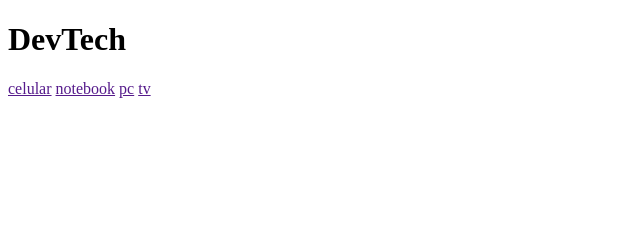
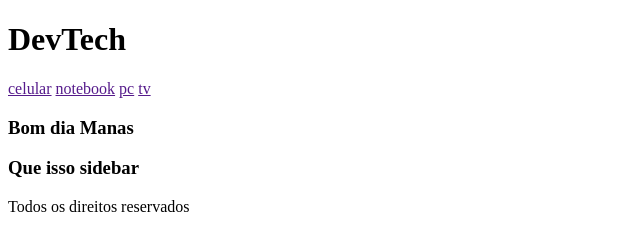
Before and after one commit to bialeca/meu1site, a plain HTML site: page index.html in a window 1280 px wide. Shown: the whole page, without its empty margins (0-640 px from the left). Drawn offline with Linux system fonts and the light colour scheme.

Commit message:
Add files via upload

```diff
--- a/estilo.css
+++ b/estilo.css
@@ -34,3 +34,25 @@ li a:hover {
 						 color:#f7b600;
 						 background:#fff;
 						}
+								section{
+								width: 920px;
+								margin: 0 auto;
+								}
+									#post{
+									width: 660px;
+									float: left;
+									text-align:center;
+									border: solid 5px #4e4e4e;
+									}
+									#sidebar{
+									width: 240px;
+									float: right;
+									text-align: center;
+									border: solid 5px #4e4e4e;
+									}
+								footer{
+								clear: both;
+								text-align: center;
+								background: #ccc;
+								padding: 15px;
+								}
--- a/index.html
+++ b/index.html
@@ -3,13 +3,13 @@
 	<head>
  	<title>DevTech</title>
  		<meta charset="utf-8">
- <link rel="sltylesheet" type="text/css"
-href="css/style.css">
+ 			<link rel="sltylesheet" type="text/css" href="style.css">
 	</head>
 		<body>
 			<header>
 			 	<div id="logo">
-<h1>Dev<span class="branco">Tech</span></h1></div>
+					<h1>Dev<span class="branco">Tech</span></h1>
+				</div>
 					 <nav>
 						  <a href="">celular</a>
 						  <a href="">notebook</a>
@@ -17,6 +17,23 @@ href="css/style.css">
 						  <a href="">tv</a>
 					 </nav>
 			</header>
+						<section>
+							<div id="post">
+							<h3>
+							Bom dia Manas
+							</h3>
+							</div>
+
+							<div id="sidebar">
+							<h3>
+							Que isso sidebar
+							</h3>
+							</div>
+
+						</section>
+					<footer>
+						Todos os direitos reservados
+					</footer>
 		</body>
 
 </html>
```
Also changed, not shown: 1 other file. Lines whose indentation alone changed are shown as unchanged.
